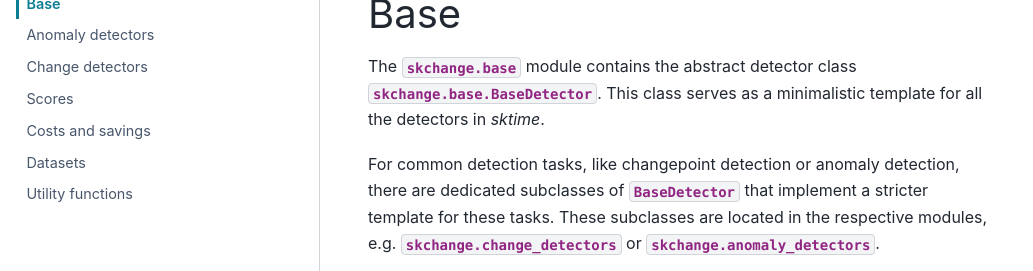
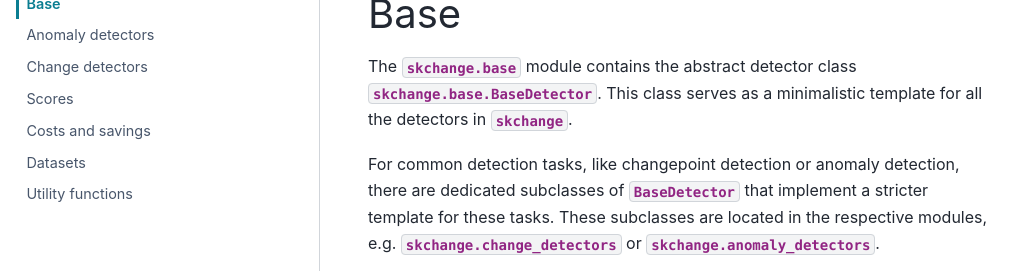
Before and after one commit to NorskRegnesentral/skchange, a Sphinx documentation site: the page built from docs/source/api_reference/base.rst, in a window 1280 px wide, cut to the strip 156-427 px from the top of the page. Shown: the whole strip, without its empty margins (0-1033 px from the left). Built offline with Sphinx 7.4.7 and the PyData theme 0.15.4, drawn with Linux system fonts in a browser that asks for light colours.

Commit message:
docs: fix typo

```diff
--- a/docs/source/api_reference/base.rst
+++ b/docs/source/api_reference/base.rst
@@ -4,8 +4,8 @@ Base
 ====
 
 The :mod:`skchange.base` module contains the abstract detector class
-:class:`skchange.base.BaseDetector`. This class serves as a minimalistic template for all the
-detectors in `sktime`.
+:class:`skchange.base.BaseDetector`. This class serves as a minimalistic template for
+all the detectors in :mod:`skchange`.
 
 For common detection tasks, like changepoint detection or anomaly detection, there
 are dedicated subclasses of :class:`BaseDetector` that implement a stricter template
```
